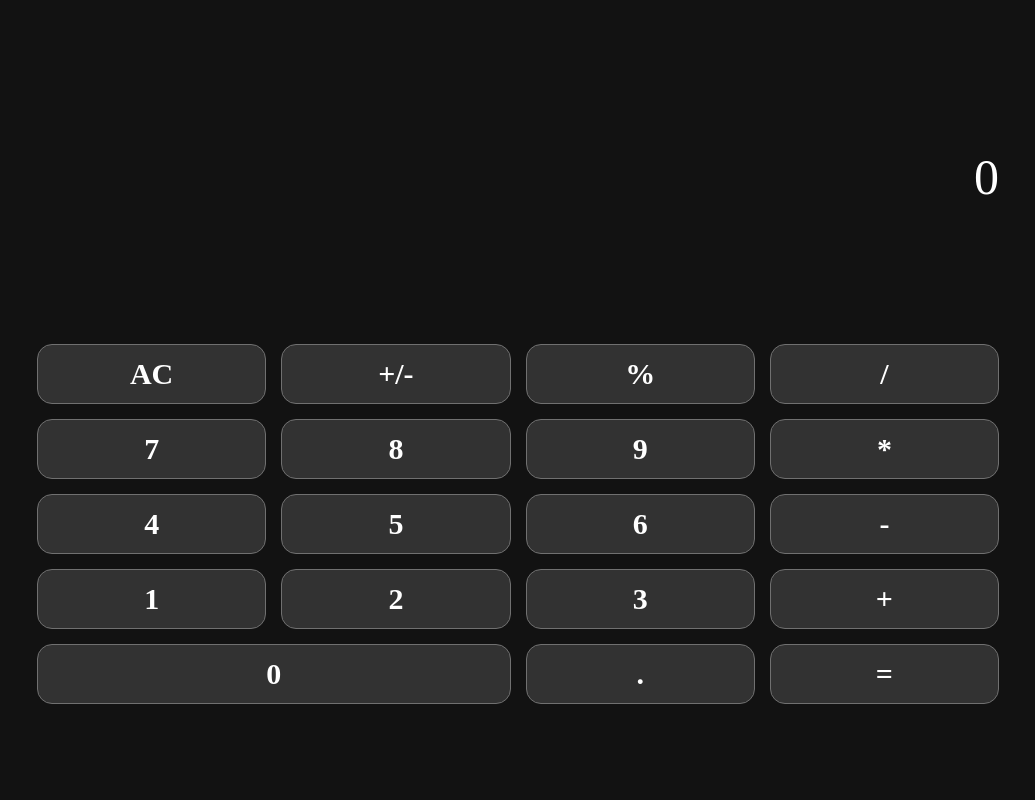
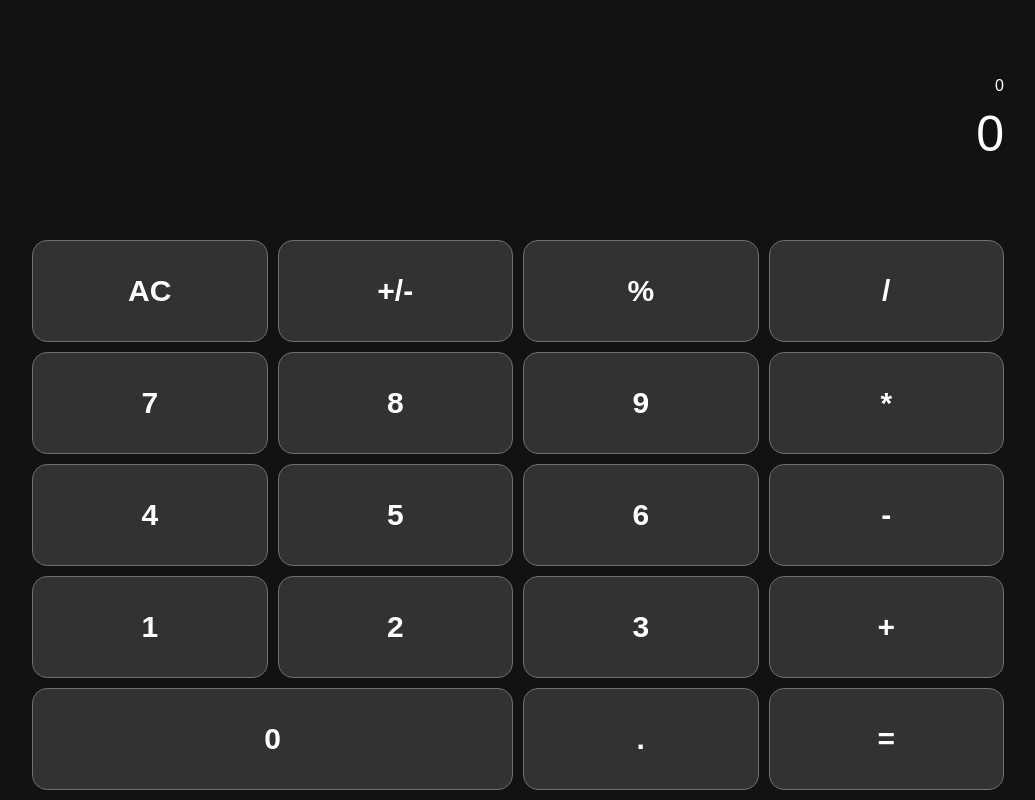
Before and after one commit to Nemanja2912/Calculator, a React (Create React App) app: page / in a window 1280 px wide. Shown: the whole page, without its empty margins (122-1157 px from the left). Built offline with nearby package versions, Linux system fonts and the light colour scheme.

Commit message:
3.0.0 re-code

```diff
--- a/package.json
+++ b/package.json
@@ -1,7 +1,7 @@
 {
   "homepage": "https://Nemanja2912.github.io/Calculator",
   "name": "app",
-  "version": "2.0.0",
+  "version": "3.0.0",
   "private": true,
   "dependencies": {
     "@testing-library/jest-dom": "^4.2.4",
--- a/src/App.js
+++ b/src/App.js
@@ -3,21 +3,38 @@ import Body from "./components/body";
 import Screen from "./components/screen";
 
 class App extends Component {
-  state = {
-    preview: "",
-    display: "",
-  };
+  constructor(props) {
+    super(props);
+    this.state = {
+      preview: "",
+      display: "",
+      height: window.innerHeight,
+    };
+  }
 
   getData = (data, calculus) => {
+    let expo;
+    String(data).length > 9
+      ? (expo = Number(data).toExponential(5))
+      : (expo = data);
+
+    let preview = String(calculus).split(" ");
+
+    for (let i = 0; i < preview.length; i++) {
+      if (String(preview[i]).length > 9) {
+        preview[i] = Number(preview[i]).toExponential(5);
+      }
+    }
+
     this.setState({
-      preview: calculus,
-      display: data,
+      display: expo,
+      preview: preview,
     });
   };
 
   render() {
     return (
-      <div className="app">
+      <div style={{ height: `${this.state.height}px` }} className="app">
         <Screen display={this.state.display} preview={this.state.preview} />
         <Body getData={this.getData} />
       </div>
--- a/src/components/body.js
+++ b/src/components/body.js
@@ -5,132 +5,160 @@ class Body extends Component {
   constructor(props) {
     super(props);
     this.state = {
-      memory: "",
-      primaryCalculus: "1",
       currentNum: "",
+      maxChar: 9,
+      calculus: "",
       operation: false,
-      calculus: "",
-      operationStatus: "primary",
+      equal: false,
     };
   }
 
+  //   Click number button
   print = (n) => {
+    if (this.state.currentNum.length >= this.state.maxChar) {
+      return null;
+    }
+
+    if (
+      (this.state.currentNum === "" || this.state.currentNum === "0") &&
+      n === 0
+    ) {
+      return null;
+    }
+
+    if (this.state.equal) {
+      this.setState({
+        currentNum: "" + n,
+        calculus: "" + n,
+        equal: false,
+      });
+    } else {
       this.setState({
         currentNum: this.state.currentNum + n,
         calculus: this.state.calculus + n,
         operation: false,
       });
+    }
 
-    if (this.state.operationStatus === "secondary") {
+    this.sendData();
+  };
+
+  //   Comma
+  comma = () => {
+    if (!Number(this.state.currentNum + ".1")) {
+      return null;
+    }
+
+    if (this.state.currentNum.length >= this.state.maxChar - 1) {
+      return null;
+    }
+
+    if (this.state.currentNum === "") {
       this.setState({
-        primaryCalculus: "1",
+        currentNum: 0 + ".",
+        calculus: 0 + ".",
+      });
+    } else {
+      this.setState({
+        currentNum: this.state.currentNum + ".",
+        calculus: this.state.calculus + ".",
       });
     }
 
-    this.sendData(this.state.currentNum + n, this.state.calculus + n);
+    this.sendData();
   };
 
-  operations = (sign) => {
-    //   If operation is set to true cut last sign and put current pressed
+  //   operation function
+  operation = (sign) => {
     if (this.state.operation) {
       this.setState({
-        calculus: this.state.calculus.slice(0, -2) + ` ${sign} `,
+        calculus: this.state.calculus.slice(0, -3) + ` ${sign} `,
+      });
+    } else {
+      this.setState({
+        currentNum: "",
+        calculus: this.state.calculus + ` ${sign} `,
+        operation: true,
+        equal: false,
       });
 
-      //   When operation is true and sign * or / then send data to display: current memory number and preview whole calculus
-      if (sign === "*" || sign === "/") {
-        if (this.state.operationStatus === "secondary") {
-          this.sendData(
-            this.state.memory,
-            this.state.calculus.slice(0, -2) + ` ${sign} `
-          );
-        } else {
-          this.sendData(
-            eval(this.state.primaryCalculus),
-            this.state.calculus.slice(0, -2) + ` ${sign} `
-          );
+      if (this.state.calculus === "") {
+        this.setState({
+          calculus: "0" + ` ${sign} `,
+        });
       }
     }
 
-      //   When operation is true and sign NOT * or / then send data to display: calculate whole calculus and preview whole calculus
-      else {
-        this.sendData(
-          eval(this.state.calculus.slice(0, -2)),
-          this.state.calculus.slice(0, -2) + ` ${sign} `
-        );
-      }
-    }
-
-    // If operation is false then set memory to current number, reset current number, add this sign to calculus and active operation
-    else {
-      this.setState({
-        memory: this.state.currentNum,
-        currentNum: "",
-        calculus: this.state.calculus + ` ${sign} `,
-        operation: true,
-      });
-
-      //   If operation is false and sign * OR / send data to display: current number and preview whole calculus
-      if (sign === "*" || sign === "/") {
-        this.setState({
-          primaryCalculus:
-            this.state.primaryCalculus + `${sign}` + this.state.currentNum,
-          operationStatus: "primary",
-        });
-        this.sendData(
-          eval(this.state.primaryCalculus + `${sign}` + this.state.currentNum),
-          this.state.calculus + ` ${sign} `
-        );
-      }
-
-      //   If operation is false and sign NOT * OR / send data to display: calculate whole calculus and preview whole calculus
-      else {
-        this.setState({
-          operationStatus: "secondary",
-        });
-        this.sendData(
-          eval(this.state.calculus),
-          this.state.calculus + ` ${sign} `
-        );
-      }
-    }
+    this.sendData();
   };
 
+  // Secundary operation
   add = () => {
-    this.operations("+");
+    this.operation("+");
   };
 
   substraction = () => {
-    this.operations("-");
+    this.operation("-");
   };
 
   multiplication = () => {
-    this.operations("*");
+    this.operation("*");
+  };
+  division = () => {
+    this.operation("/");
   };
 
-  division = () => {
-    this.operations("/");
+  //   Equal
+  equal = () => {
+    if (this.state.operation) {
+      this.setState({
+        currentNum: eval(this.state.calculus.slice(0, -2)),
+        calculus: eval(this.state.calculus.slice(0, -2)),
+        operation: false,
+        equal: true,
+      });
+    } else {
+      this.setState({
+        currentNum: eval(this.state.calculus),
+        calculus: eval(this.state.calculus),
+        equal: true,
+      });
+    }
+    this.sendData();
   };
 
-  sendData = (val1, val2) => {
-    this.props.getData(val1, val2);
-  };
-
+  //   Reset button
   reset = () => {
     this.setState({
       currentNum: "",
+      calculus: "",
       operation: false,
-      calculus: "",
-      primaryCalculus: "1",
     });
-    this.sendData("", "");
+
+    this.sendData();
   };
+
+  //   Lift data up
+  sendData = () => {
+    setTimeout(() => {
+      if (this.state.operation) {
+        this.props.getData(
+          eval(this.state.calculus.slice(0, -2)),
+          this.state.calculus
+        );
+      } else {
+        this.props.getData(this.state.currentNum, this.state.calculus);
+      }
+    }, 0);
+  };
+
+  //
 
   render() {
     return (
       <div className="calc-body">
         <Button func={this.reset} btn="AC" />
-        <Button btn="+/-" />
+        <Button func={this.sign} btn="+/-" />
         <Button btn="%" />
         <Button func={this.division} btn="/" />
         <Button func={() => this.print(7)} btn="7" />
@@ -146,8 +174,8 @@ class Body extends Component {
         <Button func={() => this.print(3)} btn="3" />
         <Button func={this.add} btn="+" />
         <Button func={() => this.print(0)} span="2" btn="0" />
-        <Button btn="." />
-        <Button btn="=" />
+        <Button func={this.comma} btn="." />
+        <Button func={this.equal} btn="=" />
       </div>
     );
   }
--- a/src/components/button.js
+++ b/src/components/button.js
@@ -3,13 +3,28 @@ import React, { Component } from "react";
 class Button extends Component {
   constructor(props) {
     super(props);
-    this.state = {};
+    this.state = {
+      background: "",
+    };
   }
+
+  multipleFunction = () => {
+    this.props.func();
+    this.setState({
+      background: "#535353",
+    });
+    setTimeout(() => {
+      this.setState({
+        background: "",
+      });
+    }, 200);
+  };
 
   render() {
     return (
       <p
-        onClick={this.props.func}
+        style={{ backgroundColor: this.state.background }}
+        onClick={this.multipleFunction}
         className={this.props.span === "2" ? "btn span2" : "btn"}
       >
         {this.props.btn}
--- a/src/components/screen.js
+++ b/src/components/screen.js
@@ -8,7 +8,9 @@ class Screen extends Component {
   render() {
     return (
       <div className="screen">
-        <p className="preview">{this.props.preview}</p>
+        <p className="preview">
+          {this.props.preview === "" ? 0 : this.props.preview}
+        </p>
         <p>{this.props.display === "" ? 0 : this.props.display}</p>
       </div>
     );
--- a/src/style.css
+++ b/src/style.css
@@ -2,19 +2,19 @@ body {
   background-color: #121212;
   color: #fff;
   font-size: 18px;
+  font-family: sans-serif;
+  padding: 0;
 
-  padding: 0;
-  height: 88vh;
   max-width: 992px;
   margin: 0 auto;
 }
 
 .app {
   display: grid;
-  height: 88vh;
-  grid-template-rows: auto max-content;
-  margin-left: 15px;
-  margin-right: 15px;
+
+  grid-template-rows: 30% 70%;
+  margin-left: 10px;
+  margin-right: 10px;
 }
 
 .screen {
@@ -39,9 +39,10 @@ body {
   display: grid;
   align-content: end;
   grid-template-columns: repeat(4, 1fr);
-  grid-template-rows: repeat(5, max-content);
-  grid-row-gap: 15px;
-  grid-column-gap: 15px;
+  grid-template-rows: repeat(5, 1fr);
+  grid-row-gap: 10px;
+  grid-column-gap: 10px;
+  padding-bottom: 10px;
   grid-template-areas:
     "btn1 btn2 btn3 btn4"
     "btn5 btn6 btn7 btn8"
@@ -66,22 +67,5 @@ body {
   margin: 0;
   border-radius: 15px;
   cursor: pointer;
+  transition: 0.2s;
 }
-
-.flash {
-  animation-name: flash;
-  animation-duration: 0.3s;
-}
-
-@keyframes flash {
-  0% {
-    background-color: #323232;
-  }
-  50% {
-    background-color: #828282;
-  }
-
-  100% {
-    background-color: #323232;
-  }
-}
```
Also changed, not shown: 1 other file (tests, documents, lock files or other folders). Lines whose indentation alone changed are shown as unchanged.
